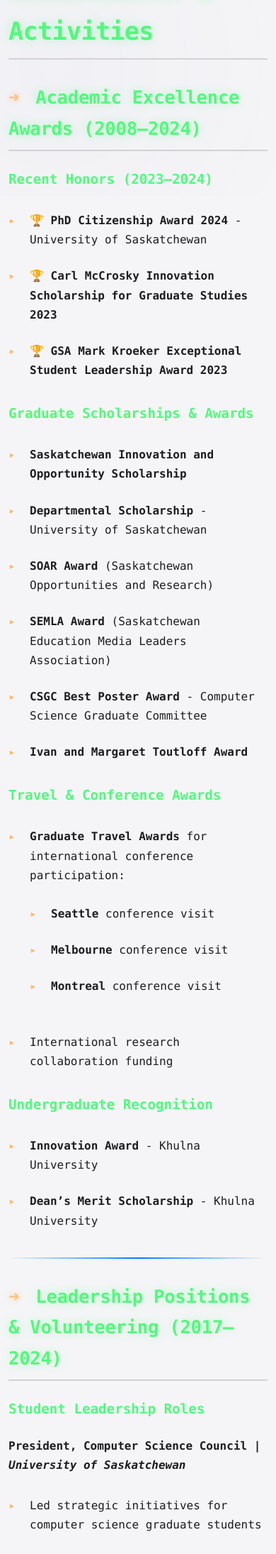
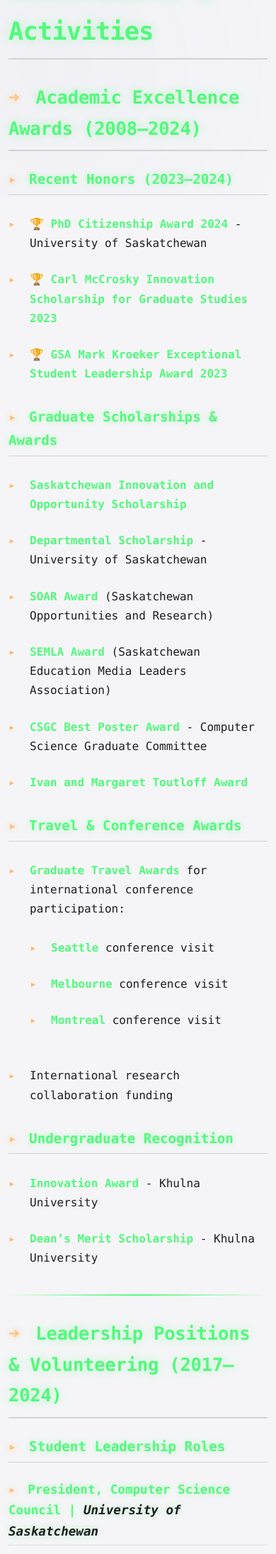
Before and after one commit to joydeba/joydeba.github.io, a Jekyll site: the page built from awards.md, in a window 390 px wide. Shown: the part 624-2814 px from the top of the page at 71% size. Built offline with Jekyll 4.4.1, drawn with Linux system fonts in a browser that asks for light colours.

Commit message:
Update CSS styles for improved text visibility and consistency across headings, blockquotes, and publication sections. Replace accent colors with header text color for better integration. Introduce new styles for h3, h4, h5, and h6 elements, including text shadows and terminal-style indicators. Enhance mobile responsiveness with adjusted heading sizes and ensure strong text uses consistent colors.

```diff
--- a/assets/style.css
+++ b/assets/style.css
@@ -128,7 +128,7 @@
 /* Beautiful code styling */
 code {
   background: var(--border);
-  color: var(--accent);
+  color: var(--header-text);
   padding: 2px 6px;
   border-radius: 4px;
   font-size: 0.9em;
@@ -156,7 +156,7 @@
 
 /* Enhanced blockquotes */
 blockquote {
-  border-left: 4px solid var(--accent);
+  border-left: 4px solid var(--header-text);
   background: var(--card-bg);
   margin: 20px 0;
   padding: 16px 20px;
@@ -168,7 +168,7 @@
 blockquote::before {
   content: '"';
   font-size: 3rem;
-  color: var(--accent);
+  color: var(--header-text);
   position: absolute;
   top: -10px;
   left: 10px;
@@ -179,7 +179,7 @@
 hr {
   border: none;
   height: 2px;
-  background: linear-gradient(90deg, transparent, var(--accent), transparent);
+  background: linear-gradient(90deg, transparent, var(--header-text), transparent);
   margin: 30px 0;
   border-radius: 1px;
 }
@@ -349,6 +349,23 @@
     font-size: 1rem;
   }
 
+  /* Mobile heading adjustments */
+  h1, h2 {
+    font-size: 1.4rem;
+  }
+
+  h2 {
+    font-size: 1.2rem;
+  }
+
+  h3 {
+    font-size: 1.1rem;
+  }
+
+  h4 {
+    font-size: 1rem;
+  }
+
   #controls-panel {
     top: 0.5rem;
     right: 0.5rem;
@@ -404,13 +421,7 @@
     margin-top: 1rem;
   }
 
-  h1, h2 {
-    font-size: 1.4rem;
-  }
-
-  h2 {
-    font-size: 1.2rem;
-  }
+  /* Mobile heading sizes handled above */
 
   /* Footer mobile styles */
   footer {
@@ -446,7 +457,7 @@
 
 /* Small mobile phones */
 @media (max-width: 480px) {
-  body {
+body {
     padding: 12px;
   }
 
@@ -487,12 +498,16 @@
     min-width: 35px;
   }
 
-  h1, h2 {
+  h1 {
     font-size: 1.2rem;
   }
 
   h2 {
     font-size: 1.1rem;
+  }
+
+  h3 {
+    font-size: 1rem;
   }
 
   /* Footer small mobile styles */
@@ -849,15 +864,50 @@
   letter-spacing: -0.01em;
 }
 
-h3 {
+h3, h4, h5, h6 {
   color: var(--header-text);
-  font-size: 1.2rem;
   margin-top: 1.5rem;
   margin-bottom: 0.8rem;
   font-weight: 600;
+  text-shadow: 0 0 10px var(--glow-color, rgba(80, 250, 123, 0.2));
+  position: relative;
 }
 
-main h1, main h2 {
+h3 {
+  font-size: 1.2rem;
+  border-bottom: 1px solid var(--border);
+  padding-bottom: 4px;
+}
+
+h4 {
+  font-size: 1.1rem;
+  border-bottom: 1px dotted var(--border);
+  padding-bottom: 3px;
+}
+
+h5 {
+  font-size: 1rem;
+  font-weight: 700;
+}
+
+h6 {
+  font-size: 0.9rem;
+  font-weight: 700;
+  text-transform: uppercase;
+  letter-spacing: 0.5px;
+}
+
+/* Add terminal arrows to h3 and h4 as well */
+h3::before, h4::before {
+  content: "▸ ";
+  color: var(--terminal-accent);
+  margin-right: 6px;
+  font-weight: bold;
+  text-shadow: 0 0 8px currentColor;
+  animation: pulse 2s ease-in-out infinite alternate;
+}
+
+main h1, main h2, main h3, main h4, main h5, main h6 {
   color: var(--header-text);
 }
 
@@ -984,14 +1034,27 @@
 }
 
 li:hover::before {
-  color: var(--accent);
+  color: var(--header-text);
   transform: scale(1.2);
+}
+
+/* Ensure strong/bold text in headings uses header color */
+h1 strong, h2 strong, h3 strong, h4 strong, h5 strong, h6 strong {
+  color: var(--header-text);
+  text-shadow: 0 0 10px var(--glow-color, rgba(80, 250, 123, 0.3));
+}
+
+/* Publication numbers and badges */
+.research-publication strong,
+.publication-number {
+  color: var(--header-text);
+  text-shadow: 0 0 8px var(--glow-color, rgba(80, 250, 123, 0.3));
 }
 
 /* Special styling for publication lists */
 .research-publication {
   background: var(--card-bg);
-  border-left: 3px solid var(--accent);
+  border-left: 3px solid var(--header-text);
   padding: 15px 20px;
   margin: 12px 0;
   border-radius: 0 8px 8px 0;
@@ -1000,6 +1063,62 @@
 
 .research-publication:hover {
   border-left-width: 5px;
+  border-left-color: var(--terminal-accent);
   padding-left: 25px;
   box-shadow: 0 4px 15px rgba(0, 0, 0, 0.1);
 }
+
+/* Ensure markdown bold text in content uses consistent colors */
+strong, b {
+  color: var(--header-text);
+  font-weight: 700;
+}
+
+em, i {
+  color: var(--text);
+  font-style: italic;
+}
+
+/* Target specific markdown patterns in research publications */
+p strong:first-child,
+p b:first-child {
+  color: var(--header-text);
+  text-shadow: 0 0 8px var(--glow-color, rgba(80, 250, 123, 0.2));
+}
+
+/* Section dividers and special content */
+.section-divider {
+  border-top: 2px solid var(--header-text);
+  margin: 30px 0;
+  opacity: 0.6;
+}
+
+/* Award badges and special callouts */
+.award-badge,
+.best-poster,
+.highlight {
+  color: var(--header-text);
+  background: var(--border);
+  padding: 2px 8px;
+  border-radius: 4px;
+  font-weight: 600;
+  text-shadow: 0 0 5px var(--glow-color, rgba(80, 250, 123, 0.3));
+}
+
+/* DOI links and publication links */
+a[href*="doi.org"],
+a[href*="github.com"],
+a[href*="researchgate"],
+.publication-link {
+  color: var(--terminal-accent);
+  font-weight: 600;
+  transition: all 0.3s ease;
+}
+
+a[href*="doi.org"]:hover,
+a[href*="github.com"]:hover,
+a[href*="researchgate"]:hover,
+.publication-link:hover {
+  color: var(--header-text);
+  text-shadow: 0 0 8px var(--glow-color, rgba(80, 250, 123, 0.4));
+}
```
